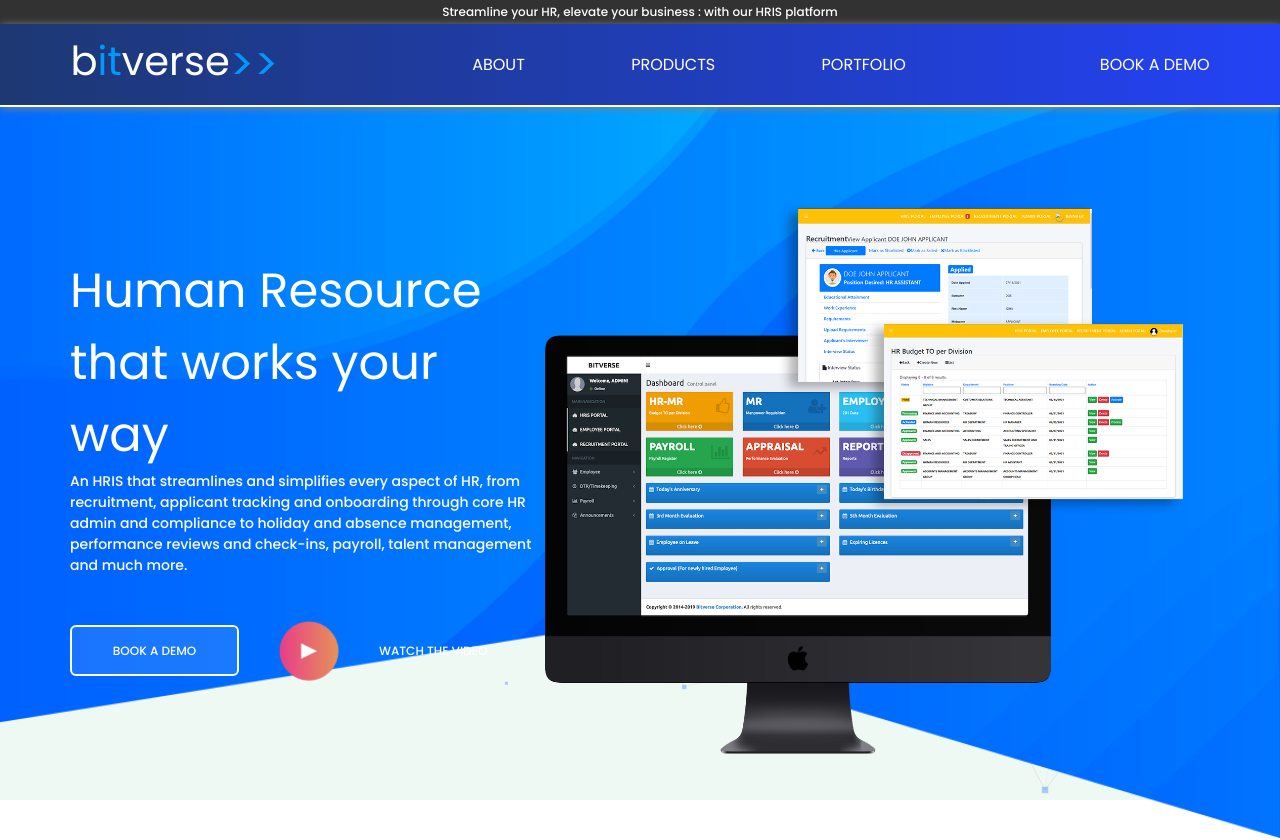
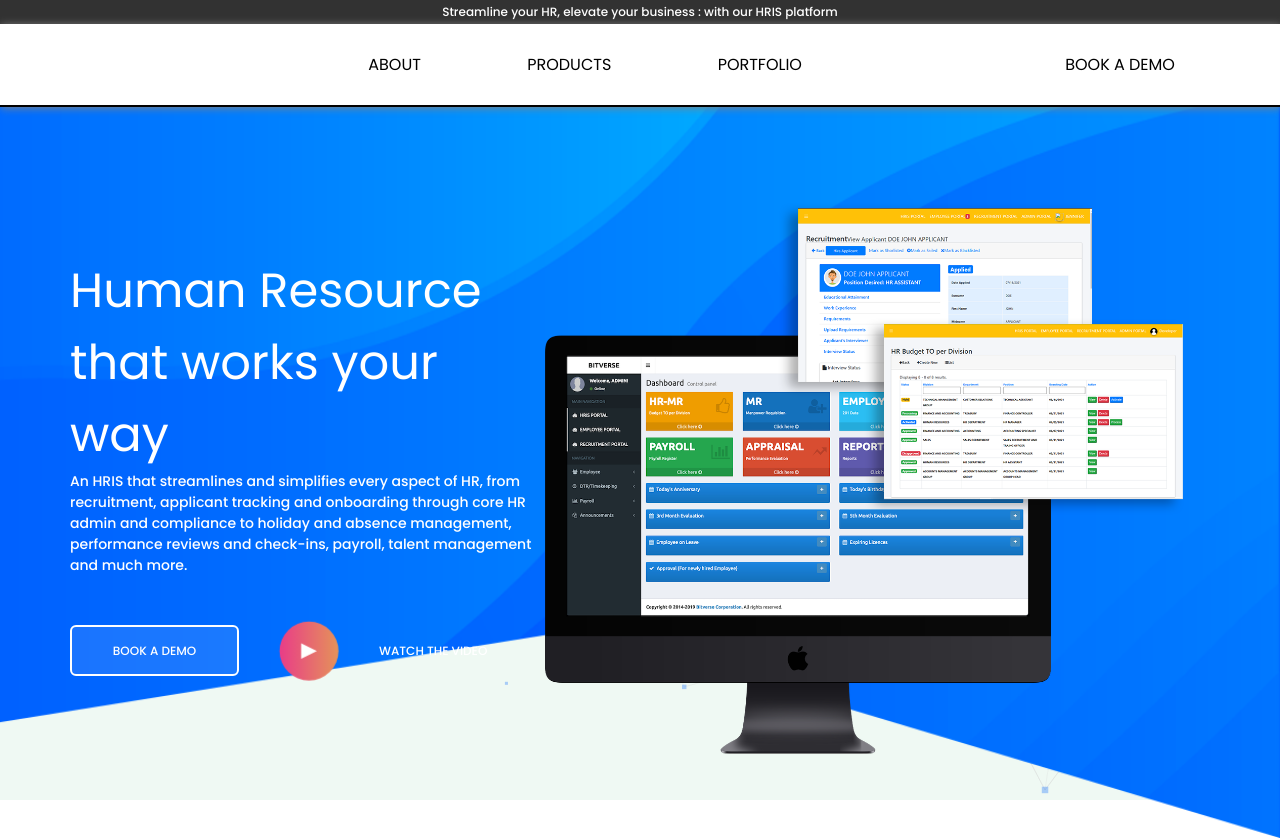
Before and after one commit to BitverseDevs/ftp-website, a React (Create React App) app: page / in a window 1280 px wide. Shown: the top 840 px of the page. Built offline with nearby package versions, Linux system fonts and the light colour scheme.

Commit message:
Changed logo and navbar color

```diff
--- a/src/pages/sitehome/uppernav/uppernav.jsx
+++ b/src/pages/sitehome/uppernav/uppernav.jsx
@@ -30,8 +30,8 @@
         <div className='uppernav-wrap' style={{position: `${isFixed? 'fixed': 'relative'}`, top: isFixed? '0px': '' }}>
             <Link to={'/'}>
                 <div className='uppernav-logo'>
-                    {/* <img src='/assets/bitverse-logo-darkblue-blue.png'/> */}
-                    {'b'}<p>it</p>{'verse'}<p className='uppernav-logo--symbol'>{'>>'}</p>
+                    <img src='/assets/bitverse-logo'/>
+                    {/* {'b'}<p>it</p>{'verse'}<p className='uppernav-logo--symbol'>{'>>'}</p> */}
                 </div>
             </Link>
             <ul className='uppernav-navItems'>
--- a/src/pages/sitehome/uppernav/uppernav.scss
+++ b/src/pages/sitehome/uppernav/uppernav.scss
@@ -2,9 +2,9 @@
 .uppernav-wrap{
     width: 100%;
     font-family: 'Poppins', sans-serif;
-    color: #fff;
-    background: linear-gradient(90deg, #1d3872 0%, #2342f5 100%);
-    border-bottom: 2px solid #fff;
+    color: black;
+    background: #fff;
+    border-bottom: 2px solid black;
     box-shadow: 1px 1px 8px gray;
     display: flex;
     justify-content: space-around;
```
Also changed, not shown: public/assets/bitverse-logo.png (added).
